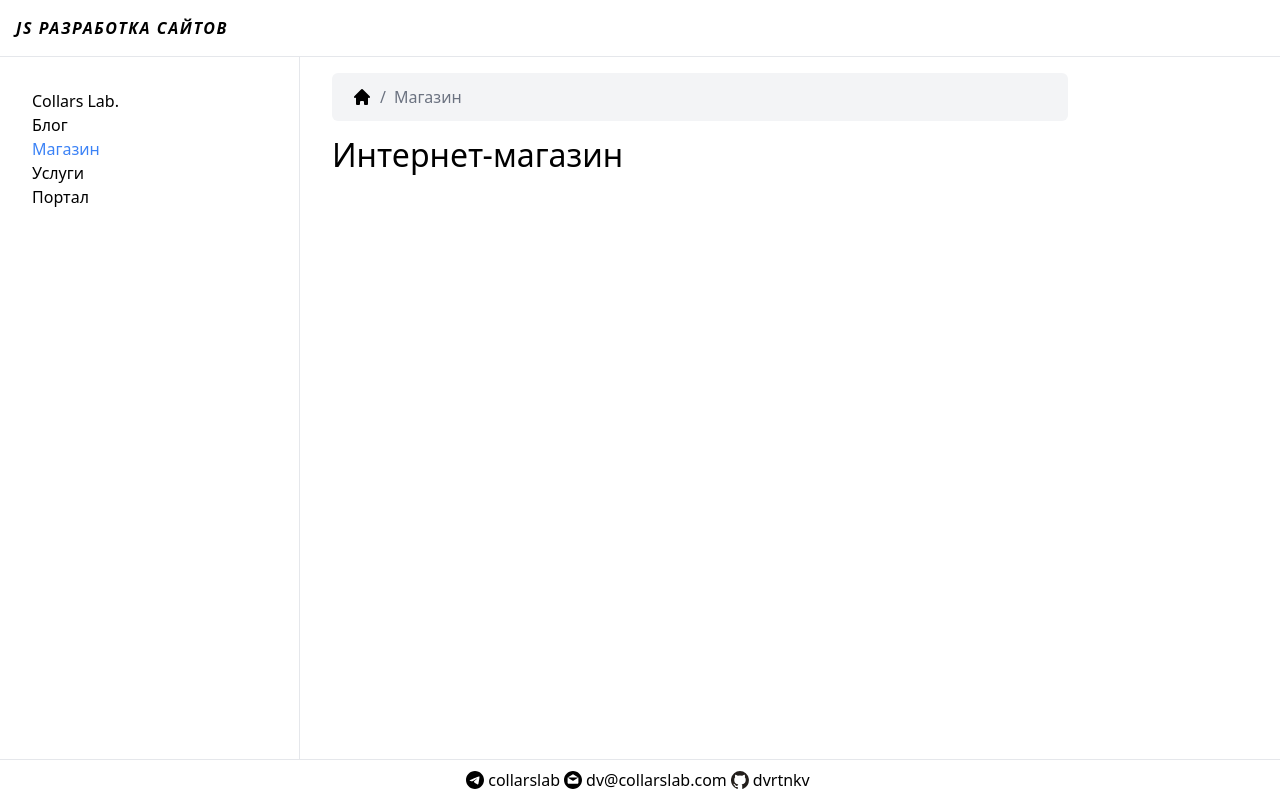
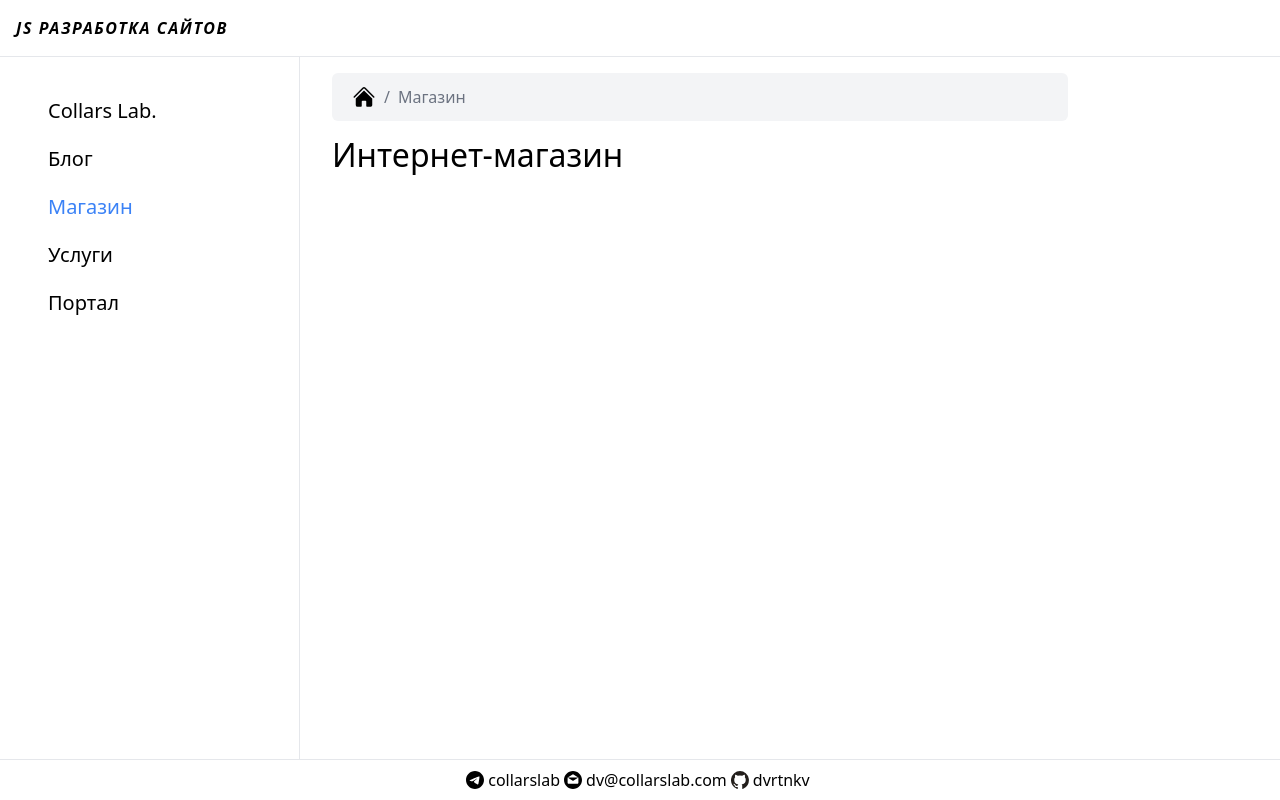
Before and after one commit to dvrtnkv/clfe, a Next.js app: page /shop in a window 1280 px wide. Built offline with nearby package versions, Linux system fonts and the light colour scheme.

Commit message:
Added theme-color meta tag, changed style of nav links

```diff
--- a/components/Breadcrumbs.tsx
+++ b/components/Breadcrumbs.tsx
@@ -12,10 +12,11 @@
 						<Link href="/" className="hover:text-blue-700">
 							<svg
 								xmlns="http://www.w3.org/2000/svg"
-								className="h-5 w-5"
-								viewBox="0 0 20 20"
-								fill="currentColor">
-								<path d="M10.707 2.293a1 1 0 00-1.414 0l-7 7a1 1 0 001.414 1.414L4 10.414V17a1 1 0 001 1h2a1 1 0 001-1v-2a1 1 0 011-1h2a1 1 0 011 1v2a1 1 0 001 1h2a1 1 0 001-1v-6.586l.293.293a1 1 0 001.414-1.414l-7-7z" />
+								viewBox="0 0 24 24"
+								fill="currentColor"
+								className="w-6 h-6">
+								<path d="M11.47 3.84a.75.75 0 011.06 0l8.69 8.69a.75.75 0 101.06-1.06l-8.689-8.69a2.25 2.25 0 00-3.182 0l-8.69 8.69a.75.75 0 001.061 1.06l8.69-8.69z" />
+								<path d="M12 5.432l8.159 8.159c.03.03.06.058.091.086v6.198c0 1.035-.84 1.875-1.875 1.875H15a.75.75 0 01-.75-.75v-4.5a.75.75 0 00-.75-.75h-3a.75.75 0 00-.75.75V21a.75.75 0 01-.75.75H5.625a1.875 1.875 0 01-1.875-1.875v-6.198a2.29 2.29 0 00.091-.086L12 5.43z" />
 							</svg>
 						</Link>
 					</li>
@@ -24,10 +25,11 @@
 					<li>
 						<svg
 							xmlns="http://www.w3.org/2000/svg"
-							className="h-5 w-5"
-							viewBox="0 0 20 20"
-							fill="currentColor">
-							<path d="M10.707 2.293a1 1 0 00-1.414 0l-7 7a1 1 0 001.414 1.414L4 10.414V17a1 1 0 001 1h2a1 1 0 001-1v-2a1 1 0 011-1h2a1 1 0 011 1v2a1 1 0 001 1h2a1 1 0 001-1v-6.586l.293.293a1 1 0 001.414-1.414l-7-7z" />
+							viewBox="0 0 24 24"
+							fill="currentColor"
+							className="w-6 h-6">
+							<path d="M11.47 3.84a.75.75 0 011.06 0l8.69 8.69a.75.75 0 101.06-1.06l-8.689-8.69a2.25 2.25 0 00-3.182 0l-8.69 8.69a.75.75 0 001.061 1.06l8.69-8.69z" />
+							<path d="M12 5.432l8.159 8.159c.03.03.06.058.091.086v6.198c0 1.035-.84 1.875-1.875 1.875H15a.75.75 0 01-.75-.75v-4.5a.75.75 0 00-.75-.75h-3a.75.75 0 00-.75.75V21a.75.75 0 01-.75.75H5.625a1.875 1.875 0 01-1.875-1.875v-6.198a2.29 2.29 0 00.091-.086L12 5.43z" />
 						</svg>
 					</li>
 				)}
--- a/components/Layout.tsx
+++ b/components/Layout.tsx
@@ -10,6 +10,7 @@
 				<meta charSet="utf-8" />
 				<title>Collars Lab.</title>
 				<meta name="viewport" content="initial-scale=1.0, width=device-width" />
+				<meta name="theme-color" content="#ffffff" />
 				<link rel="apple-touch-icon" sizes="180x180" href="/icons/apple-touch-icon.png" />
 				<link rel="icon" type="image/png" sizes="32x32" href="/icons/favicon-32x32.png" />
 				<link rel="icon" type="image/png" sizes="16x16" href="/icons/favicon-16x16.png" />
--- a/components/Nav.tsx
+++ b/components/Nav.tsx
@@ -30,7 +30,7 @@
 				<Link
 					href={path}
 					key={path}
-					className={`hover:underline ${
+					className={`text-xl hover:underline hover:bg-gray-100 rounded p-2 px-4 h-12 ${
 						router.pathname === path ? "text-blue-500" : "hover:text-blue-500"
 					}`}>
 					{title}
```
